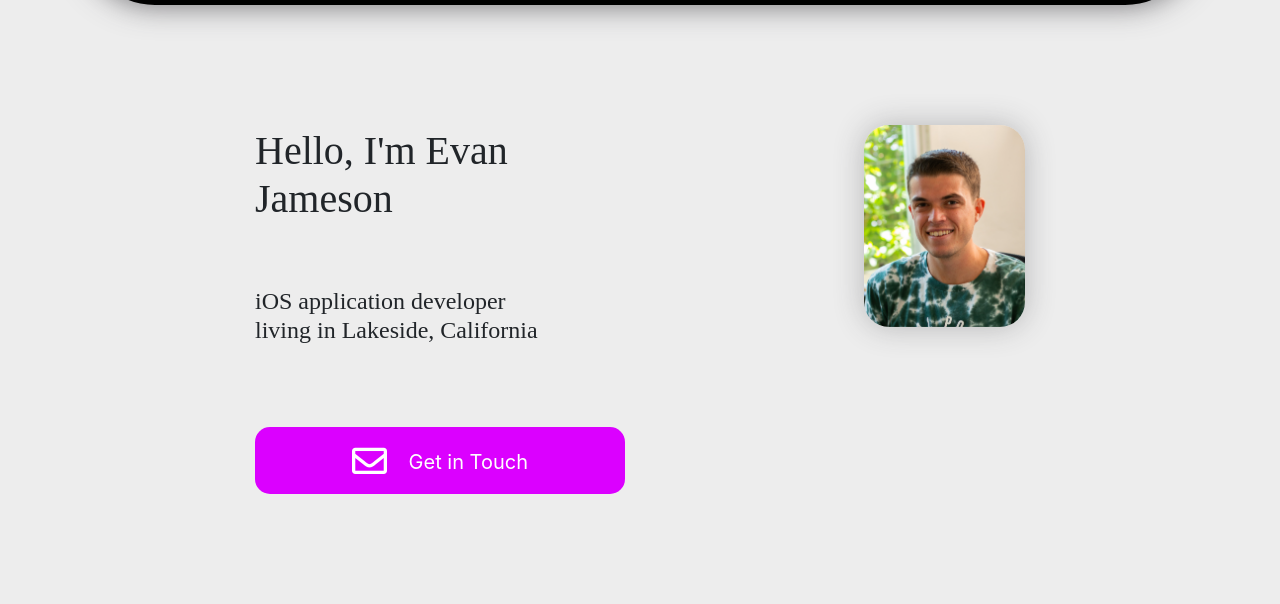
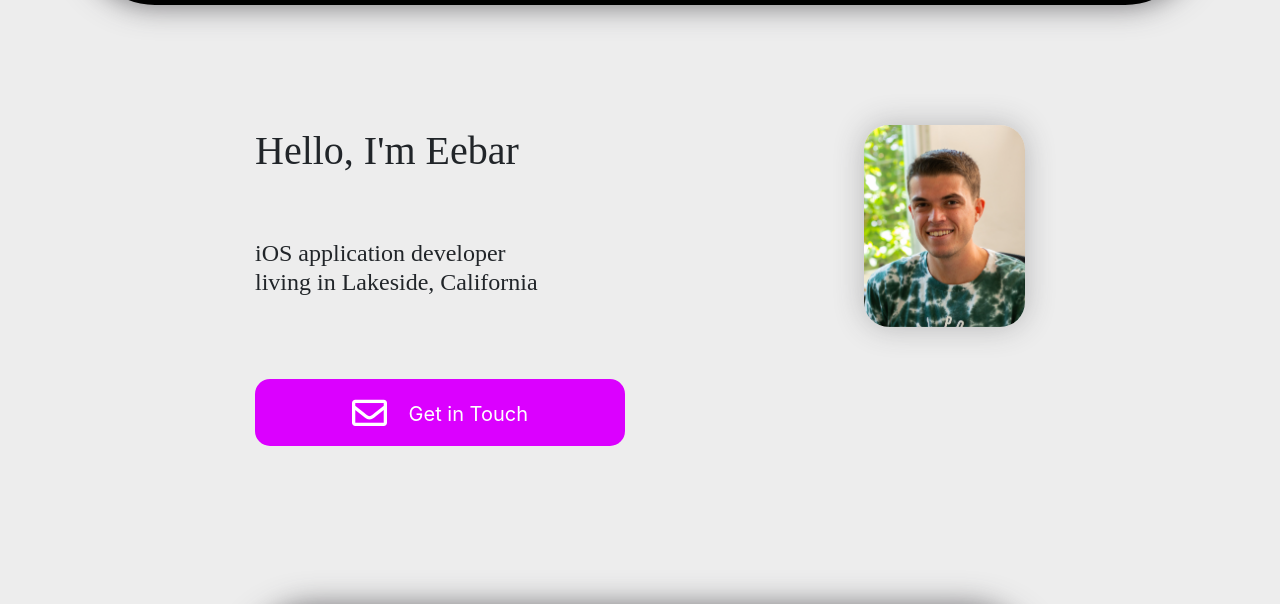
Before and after one commit to EvanJameson/EvanJameson.github.io, a plain HTML site: page index.html in a window 1280 px wide. Shown: the part 127-731 px from the top of the page. Drawn offline with nearby package versions, Linux system fonts and the light colour scheme; a web font is replaced by a local one.

Commit message:
testing to see if the hosted site is looking at the latest version of the repo

```diff
--- a/index.html
+++ b/index.html
@@ -76,7 +76,7 @@
       <div class="container">
         <div class="row">
           <div class="col-lg-6 col-md-12 site-title">
-            <h1 class="title-text-large">Hello, I'm Evan Jameson</h1>
+            <h1 class="title-text-large">Hello, I'm Eebar</h1>
             <h4 class="title-text-small">iOS application developer <br/> living in Lakeside, California</h4>
             <div class="site-buttons">
               <!-- <div class="d-flex flex-row flex-wrap"> -->
```
